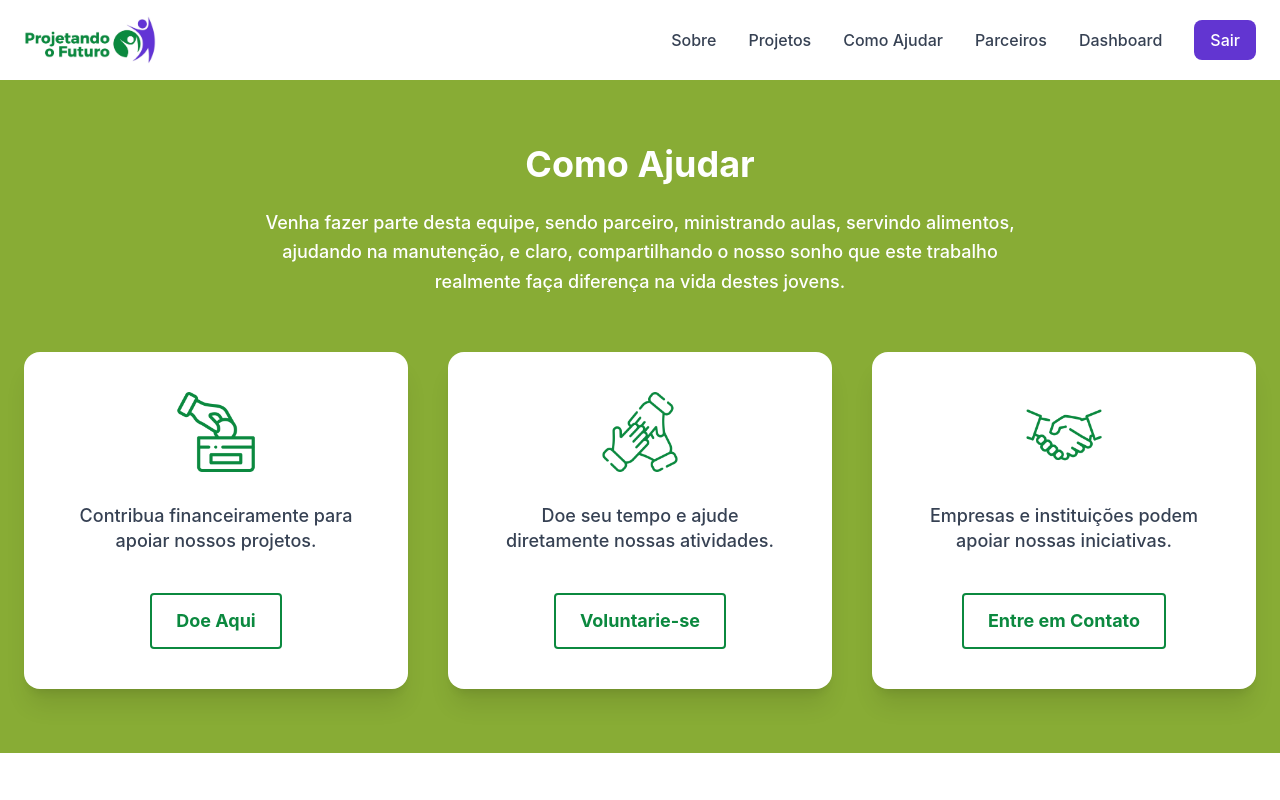
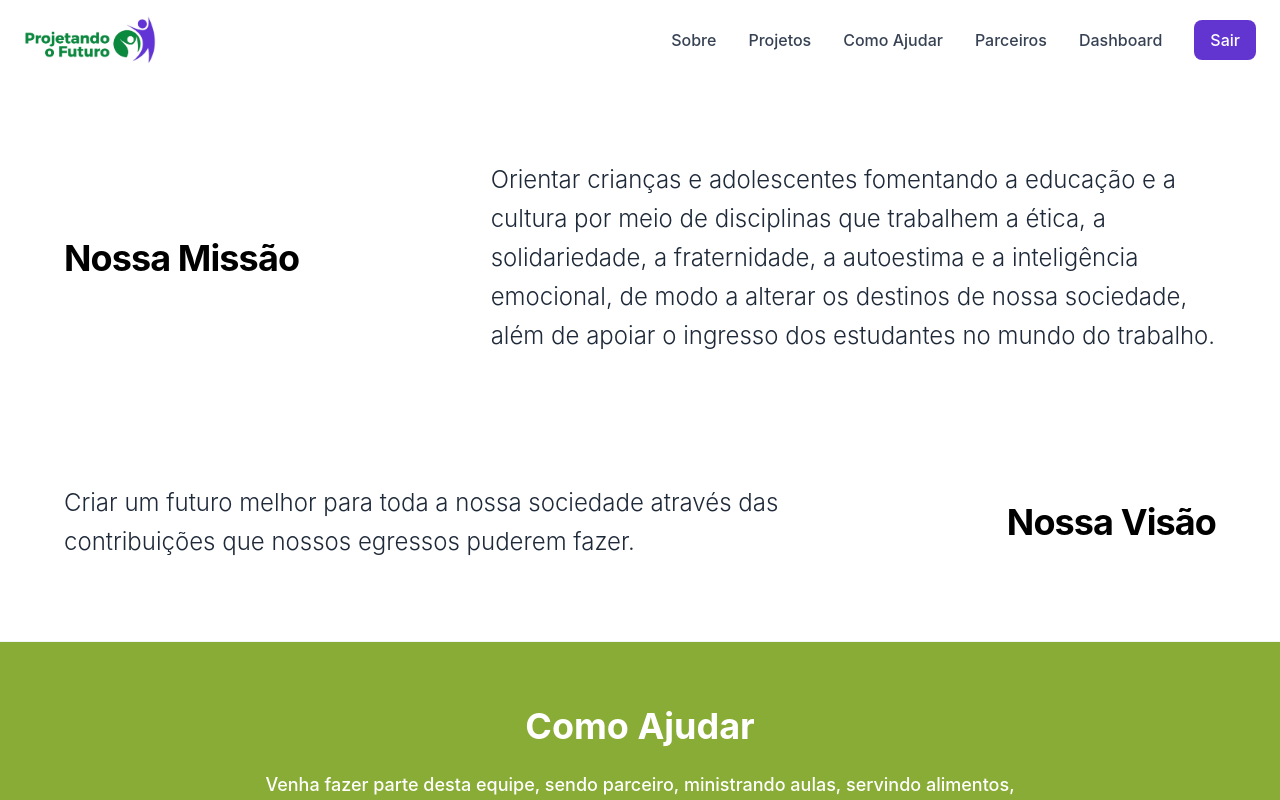
Before and after one commit to pedropaffaro/Projetando-o-Futuro, a React (Vite) app: page / in a window 1280 px wide. Shown: the top 800 px of the page. Built offline with nearby package versions, Linux system fonts and the light colour scheme.

Commit message:
Add MissionVision section at Home.tsx

```diff
--- a/src/pages/Home.tsx
+++ b/src/pages/Home.tsx
@@ -7,6 +7,35 @@ function Home() {
   return (
     <>
       <Navbar />
+
+      <section className="bg-white py-20 px-6 border-b border-gray-100">
+        <div className="container mx-auto max-w-6xl flex flex-col gap-20 md:gap-32">
+          <div className="flex flex-col md:flex-row items-start md:items-center gap-6 md:gap-16">
+            <h2 className="text-3xl md:text-4xl font-bold text-black w-full md:w-1/3 tracking-tight">
+              Nossa Missão
+            </h2>
+
+            <p className="text-xl md:text-2xl text-gray-800 leading-relaxed w-full md:w-2/3 font-light">
+              Orientar crianças e adolescentes fomentando a educação e a cultura
+              por meio de disciplinas que trabalhem a ética, a solidariedade, a
+              fraternidade, a autoestima e a inteligência emocional, de modo a
+              alterar os destinos de nossa sociedade, além de apoiar o ingresso
+              dos estudantes no mundo do trabalho.
+            </p>
+          </div>
+
+          <div className="flex flex-col md:flex-row-reverse items-start md:items-center gap-6 md:gap-16">
+            <h2 className="text-3xl md:text-4xl font-bold text-black w-full md:w-1/3 md:text-right tracking-tight">
+              Nossa Visão
+            </h2>
+
+            <p className="text-xl md:text-2xl text-gray-800 leading-relaxed w-full md:w-2/3 font-light">
+              Criar um futuro melhor para toda a nossa sociedade através das
+              contribuições que nossos egressos puderem fazer.
+            </p>
+          </div>
+        </div>
+      </section>
 
       <section className="bg-green-secondary py-16 px-6">
         <div className="container mx-auto">
@@ -22,7 +51,6 @@ function Home() {
 
           {/* Grid de Cards */}
           <div className="grid grid-cols-1 md:grid-cols-3 gap-10 items-stretch">
-            {/* Card 1: Financeiro */}
             <CTACard
               icon="./donation.png"
               altText="Ícone de Doação"
@@ -31,7 +59,6 @@ function Home() {
               to="/doar"
             />
 
-            {/* Card 2: Tempo */}
             <CTACard
               icon="./volunteering.png"
               altText="Ícone de Voluntário"
@@ -40,7 +67,6 @@ function Home() {
               to="/voluntariado"
             />
 
-            {/* Card 3: Parcerias */}
             <CTACard
               icon="./partners.png"
               altText="Ícone de Parceiros"
```
